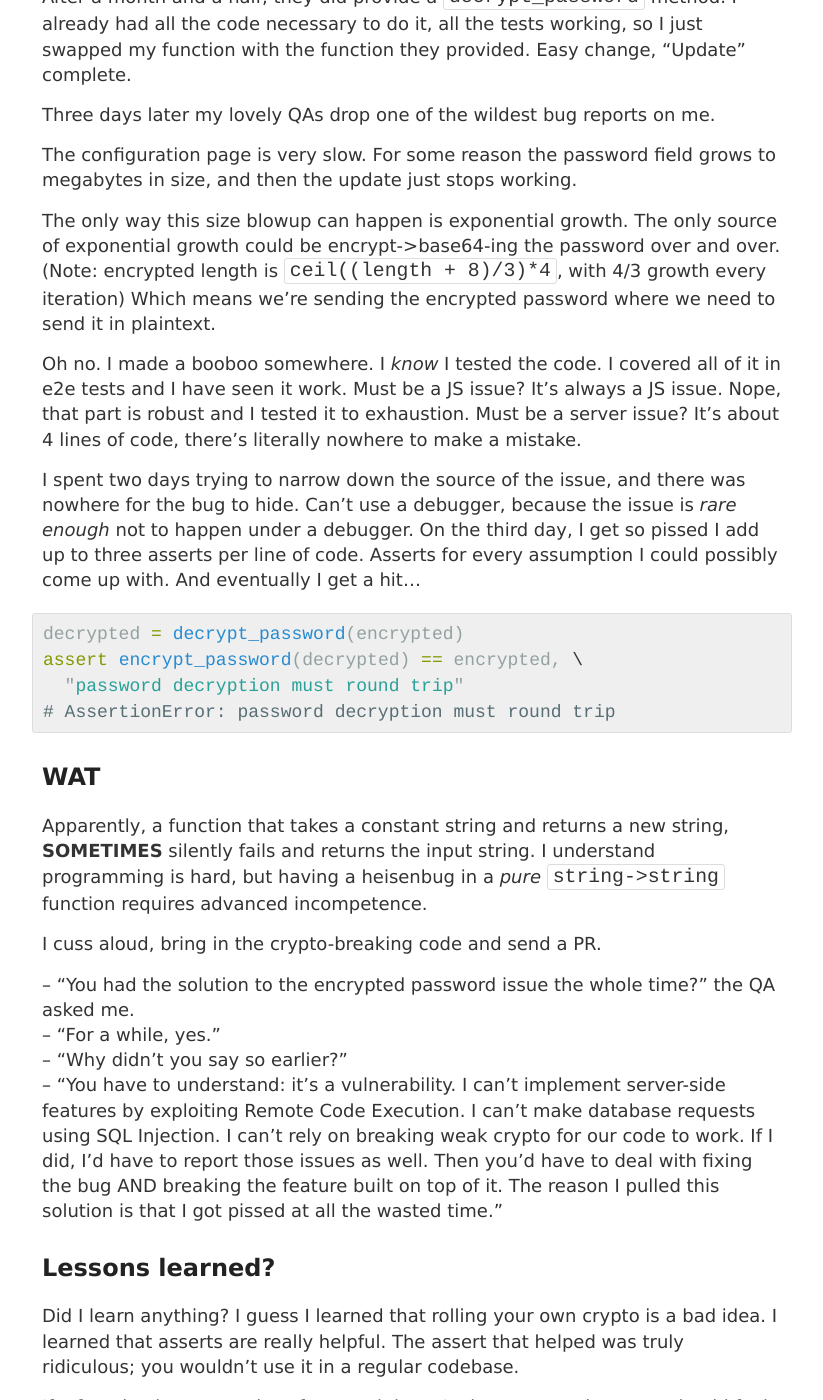
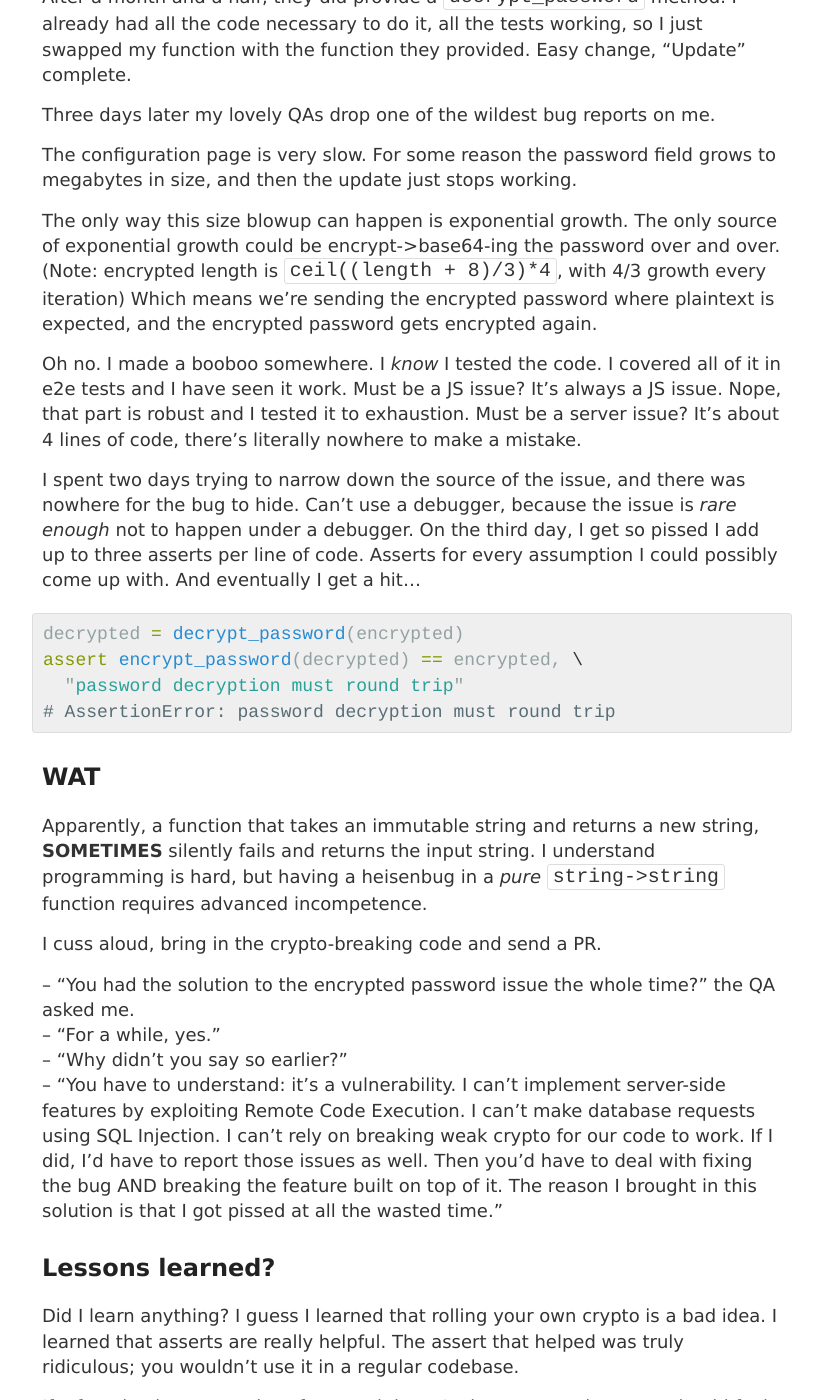
Before and after one commit to m1el/m1el.github.io, a Jekyll site: the page built from coding-sewer-tales/002-def-decrypt_password.md, in a window 1280 px wide and 1400 px high, scrolled down 3391 px. Shown: the whole window, without its empty margins (228-1051 px from the left). Built offline with Jekyll 4.4.1, drawn with Linux system fonts in a browser that asks for light colours; some of the changed text lies outside the part shown.

Commit message:
more edits

```diff
--- a/coding-sewer-tales/002-def-decrypt_password.md
+++ b/coding-sewer-tales/002-def-decrypt_password.md
@@ -49,7 +49,7 @@ The password decryption meetings got postponed, rescheduled and kicked around.
 
 An important topic this course talks about is vulnerabilities in the encryption schemas.  So I was wondering -- are there any vulnerabilities in this `encrypt_password` schema?
 
-(Note: I'm using a made-up encryption schema that has the same vulnerability, but it has similar properties)
+(Note: I'm using a made-up encryption schema that has the same vulnerability, but it is different from the original)
 
 Let's inspect the outputs and see if there's a pattern.
 
@@ -57,7 +57,7 @@ Let's inspect the outputs and see if there's a pattern.
 >>> encrypt_password(b"foo")
 "EUKYcrNW2zCqWdc="
 hex: 11429872b356db30aa59d7
->>> encrypt_password("bar")
+>>> encrypt_password(b"bar")
 "EUKYcrNW2zCu0zQ="
 hex: 11429872b356db30aed334
 >>> encrypt_password(b"far")
@@ -110,7 +110,7 @@ Three days later my lovely QAs drop one of the wildest bug reports on me.
 The configuration page is very slow.  For some reason the password field grows to megabytes in size, and then the update just stops working.
 
 The only way this size blowup can happen is exponential growth.
-The only source of exponential growth could be encrypt->base64-ing the password over and over.  (Note: encrypted length is `ceil((length + 8)/3)*4`, with 4/3 growth every iteration)  Which means we're sending the encrypted password where we need to send it in plaintext.
+The only source of exponential growth could be encrypt->base64-ing the password over and over.  (Note: encrypted length is `ceil((length + 8)/3)*4`, with 4/3 growth every iteration)  Which means we're sending the encrypted password where plaintext is expected, and the encrypted password gets encrypted again.
 
 Oh no.  I made a booboo somewhere.  I *know* I tested the code.  I covered all of it in e2e tests and I have seen it work.
 Must be a JS issue?  It's always a JS issue.  Nope, that part is robust and I tested it to exhaustion.
@@ -129,7 +129,7 @@ assert encrypt_password(decrypted) == encrypted, \
 
 ## WAT
 
-Apparently, a function that takes a constant string and returns a new string, **SOMETIMES** silently fails and returns the input string.
+Apparently, a function that takes an immutable string and returns a new string, **SOMETIMES** silently fails and returns the input string.
 I understand programming is hard, but having a heisenbug in a *pure* `string->string` function requires advanced incompetence.
 
 I cuss aloud, bring in the crypto-breaking code and send a PR.
@@ -137,7 +137,7 @@ I cuss aloud, bring in the crypto-breaking code and send a PR.
 – "You had the solution to the encrypted password issue the whole time?" the QA asked me.
 – "For a while, yes."
 – "Why didn't you say so earlier?"
-– "You have to understand: it's a vulnerability.  I can't implement server-side features by exploiting Remote Code Execution.  I can't make database requests using SQL Injection.  I can't rely on breaking weak crypto for our code to work.  If I did, I'd have to report those issues as well.  Then you'd have to deal with fixing the bug AND breaking the feature built on top of it.  The reason I pulled this solution is that I got pissed at all the wasted time."
+– "You have to understand: it's a vulnerability.  I can't implement server-side features by exploiting Remote Code Execution.  I can't make database requests using SQL Injection.  I can't rely on breaking weak crypto for our code to work.  If I did, I'd have to report those issues as well.  Then you'd have to deal with fixing the bug AND breaking the feature built on top of it.  The reason I brought in this solution is that I got pissed at all the wasted time."
 
 ## Lessons learned?
 
```
